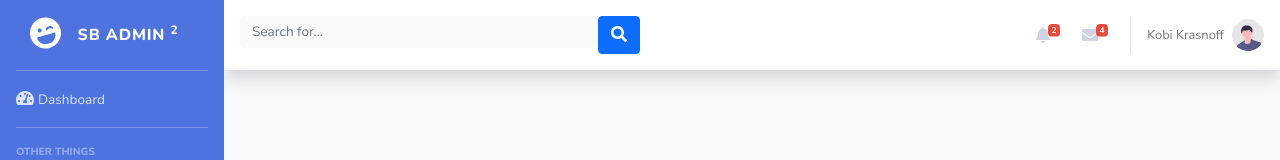
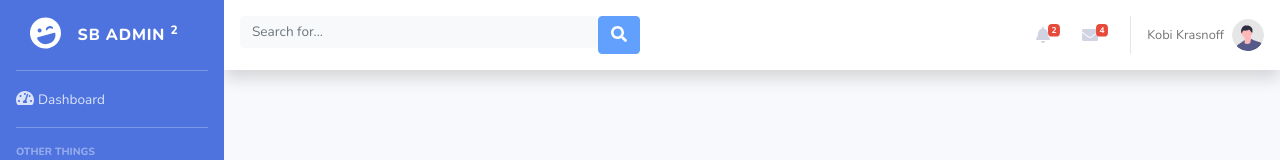
Before and after one commit to krasnoff/bootstrap-admin-app, a React (Create React App) app: page / in a window 1280 px wide. Shown: the top 160 px of the page. Built offline with nearby package versions, Linux system fonts and the light colour scheme.

Commit message:
finish searchBox

```diff
--- a/src/components/General/AutoComplete/AutoComplete.tsx
+++ b/src/components/General/AutoComplete/AutoComplete.tsx
@@ -7,7 +7,7 @@ import AutoCompleteObj, { Item } from "../../../Types/Header/AutoComplete";
 interface MyProps {
     classes: string,
     placeholder: string,
-    onSelectSymbol: (selectedSymbol: Item) => void
+    onSelectSymbol: (selectedSymbol: Item | null) => void
 }
 
 const AutoComplete = ( outerProps: MyProps ) => {
@@ -36,7 +36,7 @@ const AutoComplete = ( outerProps: MyProps ) => {
     };
 
     const onKeyDown = (e: any) => {
-
+      outerProps.onSelectSymbol(null);
     }
 
     const setSuggestions = (data: AutoCompleteObj | undefined) => {
--- a/src/components/Header/SearchBox/searchBox.tsx
+++ b/src/components/Header/SearchBox/searchBox.tsx
@@ -3,10 +3,19 @@ import { FontAwesomeIcon } from '@fortawesome/react-fontawesome';
 import styles from './searchBox.module.scss';
 import Autocomplete from '../../General/AutoComplete/AutoComplete'
 import { Item } from '../../../Types/Header/AutoComplete';
+import { useState } from 'react';
 
 function SearchBox() {
-    const selectSymbolHandler = (selectedSymbol: Item) => {
-        console.log('selectSymbolHandler', selectedSymbol);
+    const [searchEnable, setSearchEnable] = useState<boolean>(true);
+    const [selectedItem, setSelectedItem] = useState<Item | null>();
+
+    const selectSymbolHandler = (selectedSymbol: Item | null) => {
+        setSearchEnable(selectedSymbol ? false : true);
+        setSelectedItem(selectedSymbol);
+    }
+
+    const clickHandler = (evt: any) => {
+        console.log('clickHandler', evt);
     }
 
     return (
@@ -15,10 +24,10 @@ function SearchBox() {
             <Autocomplete
                 classes="form-control bg-light border-0 small"
                 placeholder="Search for..."
-                onSelectSymbol={(selectedSymbol: Item) => selectSymbolHandler(selectedSymbol)}
+                onSelectSymbol={(selectedSymbol: Item | null) => selectSymbolHandler(selectedSymbol)}
             />
             <div className="input-group-append">
-                <button className="btn btn-primary" type="button">
+                <button className="btn btn-primary" type="button" disabled={searchEnable} onClick={(evt: any) => clickHandler(evt)}>
                     <FontAwesomeIcon icon={faSearch} />
                 </button>
             </div>
```
